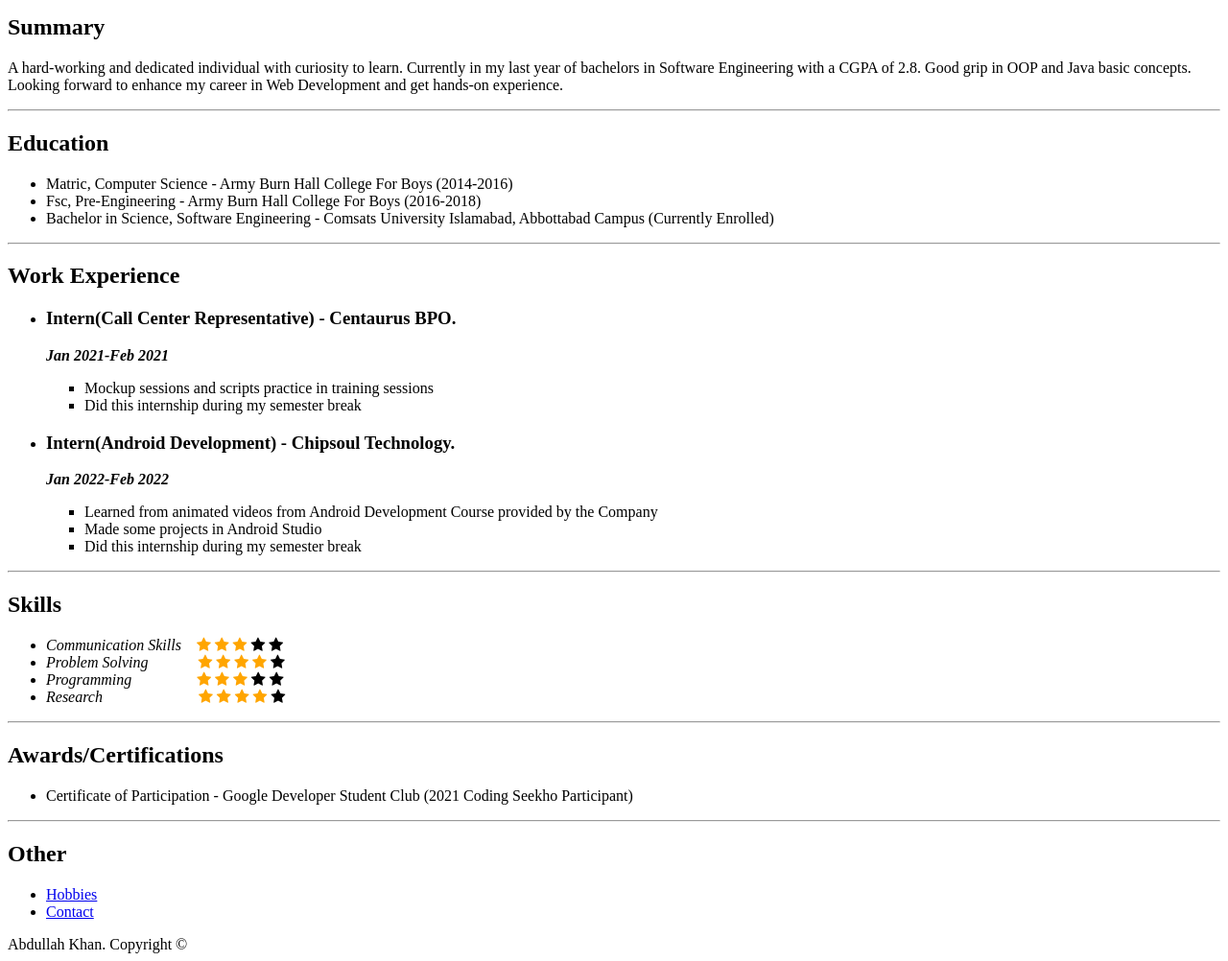
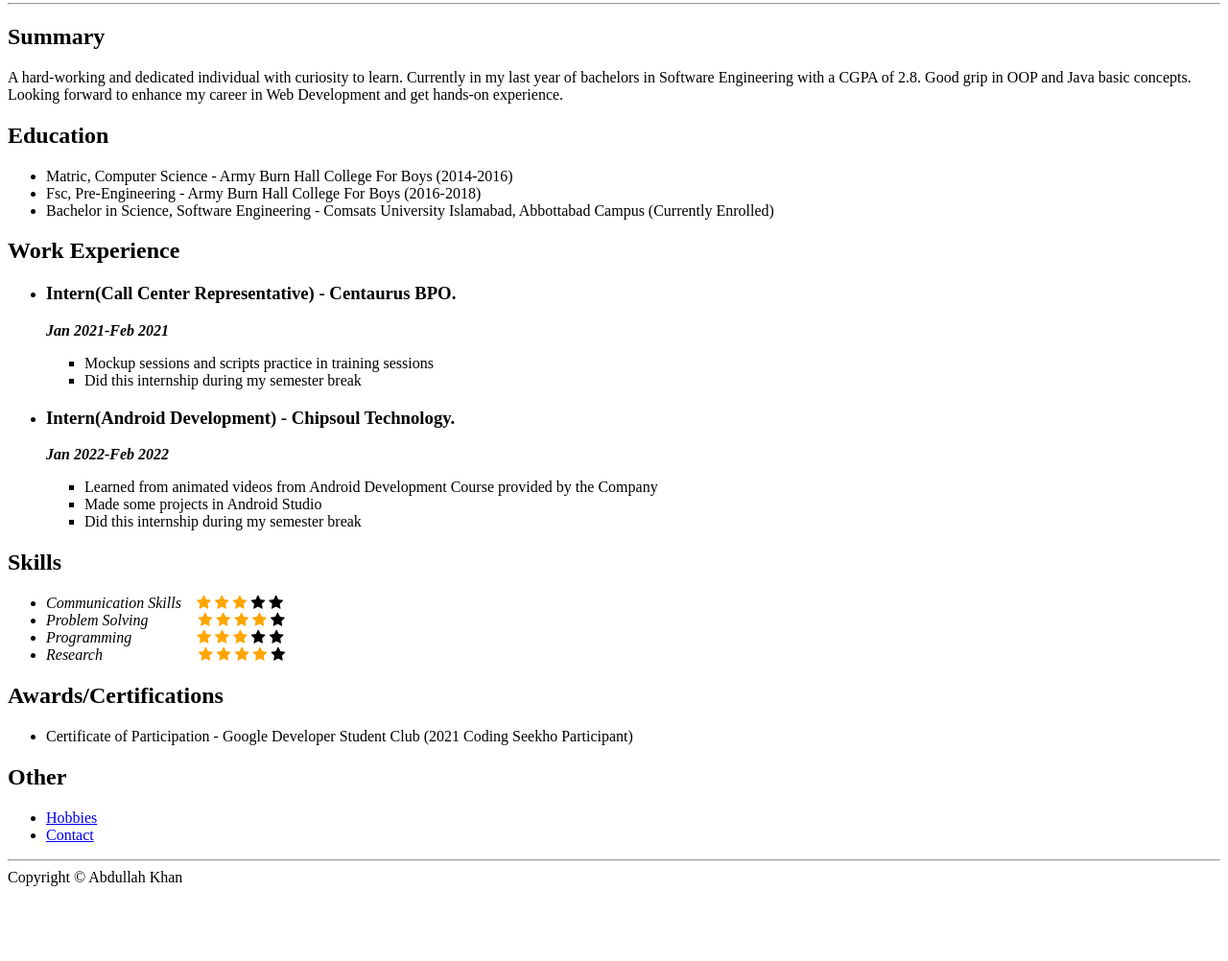
Before and after one commit to Rjprograms1999/Capstone-1, a plain HTML site: page index.html in a window 1280 px wide. Shown: the part 279-1281 px from the top of the page at 96% size. After the commit the page ends 1211 px from the top, so only its background shows below. Drawn offline with Linux system fonts and the light colour scheme.

Commit message:
Add files via upload

```diff
--- a/index.html
+++ b/index.html
@@ -15,16 +15,17 @@
   <body>
     <h1>Abdullah Khan</h1>
     <img src="./me.jpg" alt="Picture of Abdullah " height="190" width="190" />
+    <hr />
     <h2>Summary</h2>
     <p>A hard-working and dedicated individual with curiosity to learn. Currently in my last year of bachelors in Software Engineering with a CGPA of 2.8. Good grip in OOP and Java basic concepts. Looking forward to enhance my career in Web Development and get hands-on experience.</p>
-    <hr />
+
     <h2>Education</h2>
     <ul>
       <li>Matric, Computer Science - Army Burn Hall College For Boys (2014-2016)</li>
       <li>Fsc, Pre-Engineering - Army Burn Hall College For Boys (2016-2018)</li>
       <li>Bachelor in Science, Software Engineering - Comsats University Islamabad, Abbottabad Campus (Currently Enrolled)</li>
     </ul>
-    <hr />
+
     <h2>Work Experience</h2>
     <ul>
       <li><h3>Intern(Call Center Representative) - Centaurus BPO.</h3></li>
@@ -47,7 +48,7 @@
         <li>Did this internship during my semester break</li>
       </ul>
     </ul>
-    <hr />
+
     <h2>Skills</h2>
     <ul>
       <li>
@@ -86,18 +87,18 @@
         <span class="fa fa-star"></span>
       </li>
     </ul>
-    <hr />
+
     <h2>Awards/Certifications</h2>
     <ul>
       <li>Certificate of Participation - Google Developer Student Club (2021 Coding Seekho Participant)</li>
     </ul>
-    <hr />
+
     <h2>Other</h2>
     <ul>
       <li><a href="./hobbies.html">Hobbies</a></li>
       <li><a href="./Contact.html">Contact</a></li>
     </ul>
-
-    <footer>Abdullah Khan. Copyright &copy;</footer>
+    <hr />
+    <footer>Copyright &copy; Abdullah Khan</footer>
   </body>
 </html>
```
